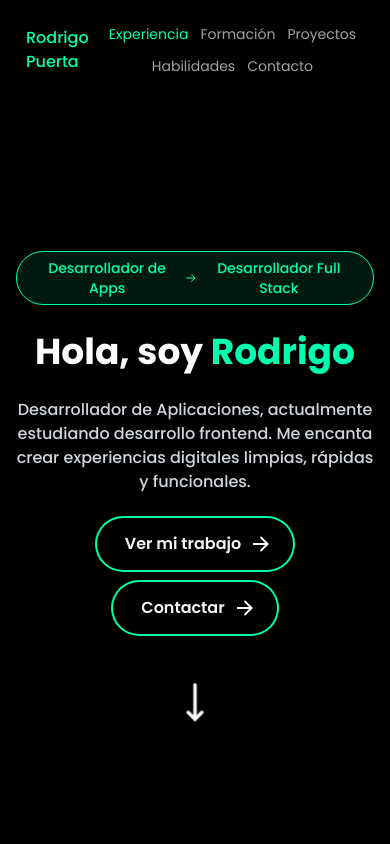
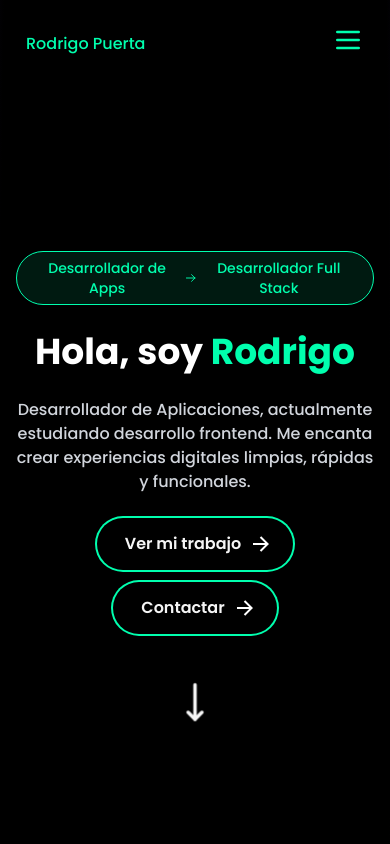
Before and after one commit to DevRodrigoPdp/portfolioReact, a React (Vite) app: page / in a window 390 px wide. Shown: the top 844 px of the page. Built offline with nearby package versions, Linux system fonts and the light colour scheme.

Commit message:
Mobile nav bar

```diff
--- a/src/components/Navbar.jsx
+++ b/src/components/Navbar.jsx
@@ -3,6 +3,7 @@ import React, { useEffect, useState } from "react";
 export const Navbar = () => {
   const [scrolled, setScrolled] = useState(false);
   const [activeSection, setActiveSection] = useState("");
+  const [isMenuOpen, setIsMenuOpen] = useState(false); // Estado para controlar si el menú está abierto o cerrado
 
   const sections = ["about", "experiencia", "formacion", "projects", "skills", "contacto"];
 
@@ -50,9 +51,9 @@ export const Navbar = () => {
 
   return (
     <header
-      className={`fixed top-4 z-30 py-2 transition-all duration-300 rounded-3xl
-        ${scrolled ? "backdrop-blur-md bg-transparent" : "bg-transparent"}
-        mx-auto left-2.5 right-2.5`}
+      className={`fixed top-4 z-30 py-2 transition-all duration-300 rounded-3xl ${
+        scrolled ? "backdrop-blur-md bg-transparent" : "bg-transparent"
+      } mx-auto left-2.5 right-2.5`}
     >
       <div className="container mx-auto px-4 flex justify-between items-center">
         <a
@@ -62,7 +63,35 @@ export const Navbar = () => {
           Rodrigo Puerta
         </a>
 
-        <nav className="flex flex-wrap items-center text-sm sm:text-base justify-center gap-3 sm:gap-5">
+        {/* Menú de hamburguesa en móviles */}
+        <div className="lg:hidden">
+          <button
+            onClick={() => setIsMenuOpen(!isMenuOpen)}
+            className="text-[#00ffae] focus:outline-none"
+          >
+            <svg
+              xmlns="http://www.w3.org/2000/svg"
+              fill="none"
+              viewBox="0 0 24 24"
+              stroke="currentColor"
+              className="w-8 h-8"
+            >
+              <path
+                strokeLinecap="round"
+                strokeLinejoin="round"
+                strokeWidth="2"
+                d="M4 6h16M4 12h16M4 18h16"
+              />
+            </svg>
+          </button>
+        </div>
+
+        {/* Menú en desktop */}
+        <nav
+          className={`${
+            isMenuOpen ? "block" : "hidden"
+          } lg:flex flex-wrap items-center text-sm sm:text-base justify-center gap-3 sm:gap-5`}
+        >
           <a href="#experiencia" className={linkClass("experiencia")}>
             Experiencia
           </a>
```
